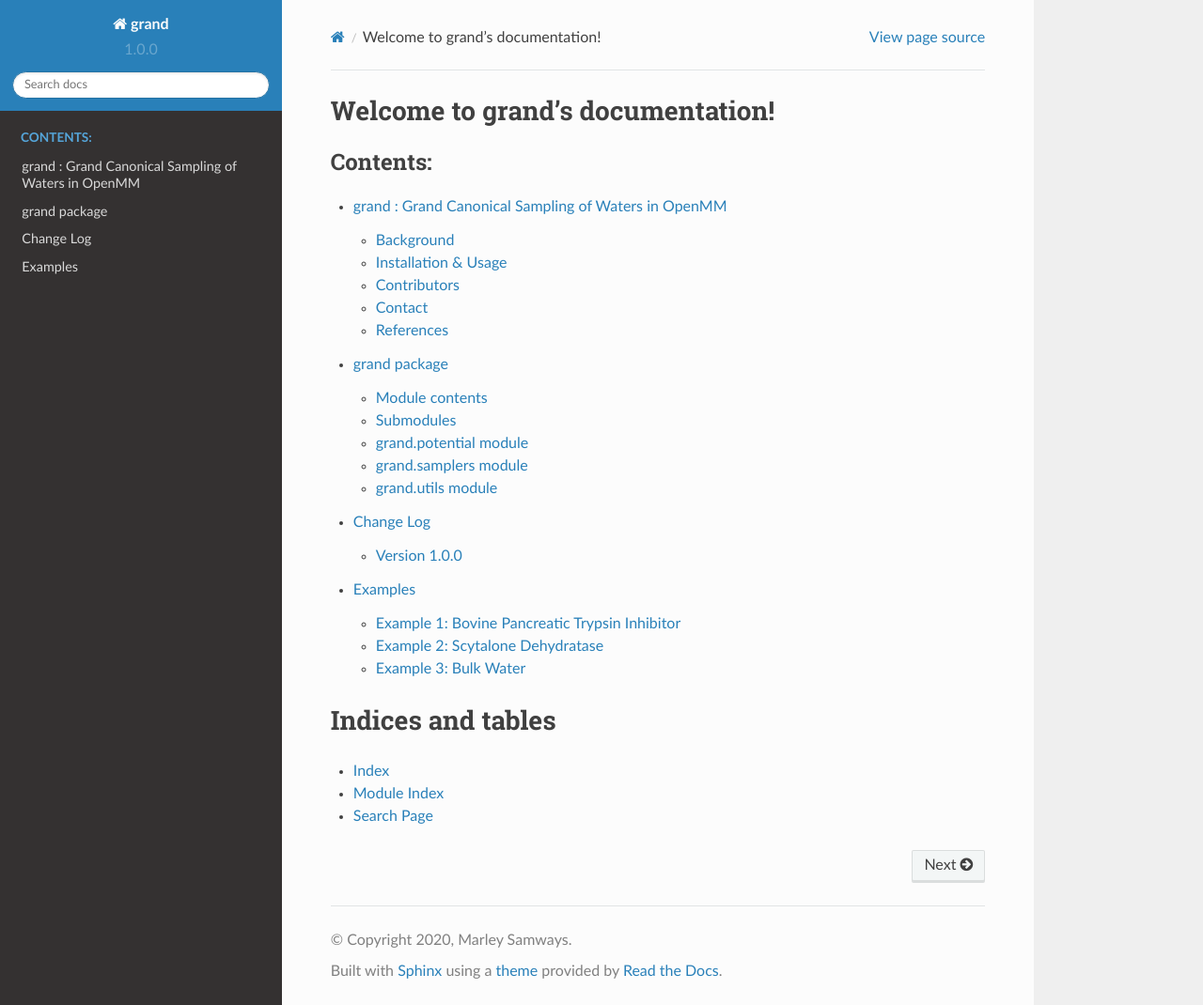
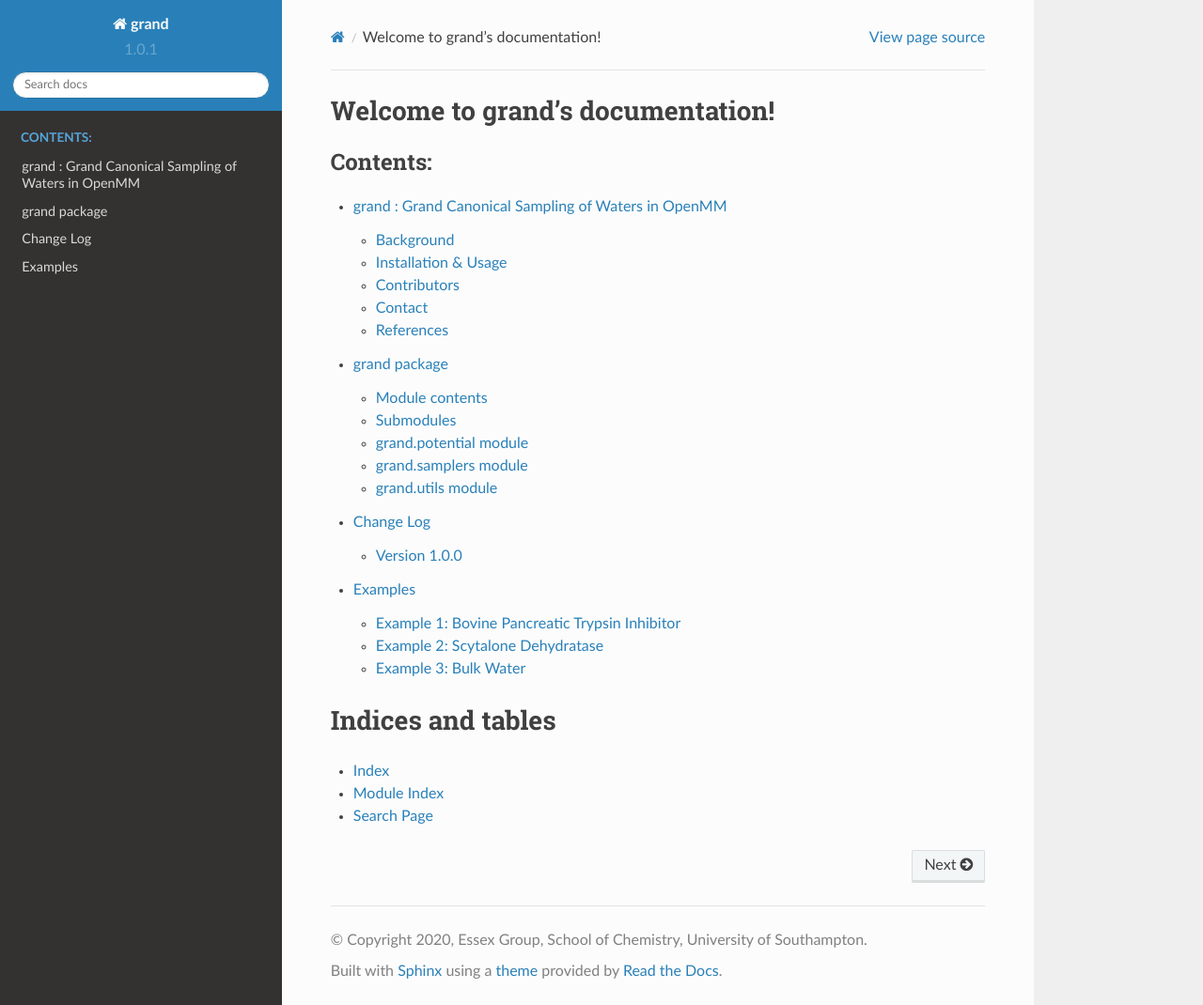
Before and after one commit to essex-lab/grand, a Sphinx documentation site: the page built from docs/source/index.rst, in a window 1280 px wide and 1070 px high. Shown: the whole window at 94% size. Built offline with Sphinx 7.4.7 and the Read the Docs theme 2.0.0, drawn with Linux system fonts in a browser that asks for light colours.

Commit message:
Updated version number to 1.0.1

```diff
--- a/docs/source/conf.py
+++ b/docs/source/conf.py
@@ -56,7 +56,7 @@ master_doc = 'index'
 
 # General information about the project.
 project = 'grand'
-copyright = '2020, Marley Samways'
+copyright = '2020, Essex Group, School of Chemistry, University of Southampton'
 author = 'Marley Samways'
 
 # The version info for the project you're documenting, acts as replacement for
@@ -64,9 +64,9 @@ author = 'Marley Samways'
 # built documents.
 #
 # The short X.Y version.
-version = '1.0.0'
+version = '1.0.1'
 # The full version, including alpha/beta/rc tags.
-release = '1.0.0'
+release = '1.0.1'
 
 # The language for content autogenerated by Sphinx. Refer to documentation
 # for a list of supported languages.
--- a/grand/__init__.py
+++ b/grand/__init__.py
@@ -6,6 +6,6 @@ OpenMM-based implementation of grand canonical Monte Carlo (GCMC) moves to sampl
 Marley L. Samways
 """
 
-__version__ = "1.0.0"
+__version__ = "1.0.1"
 
 from grand import samplers, utils, potential, tests
```
Also changed, not shown: README.md (+1 -1 lines), 1 other file.
